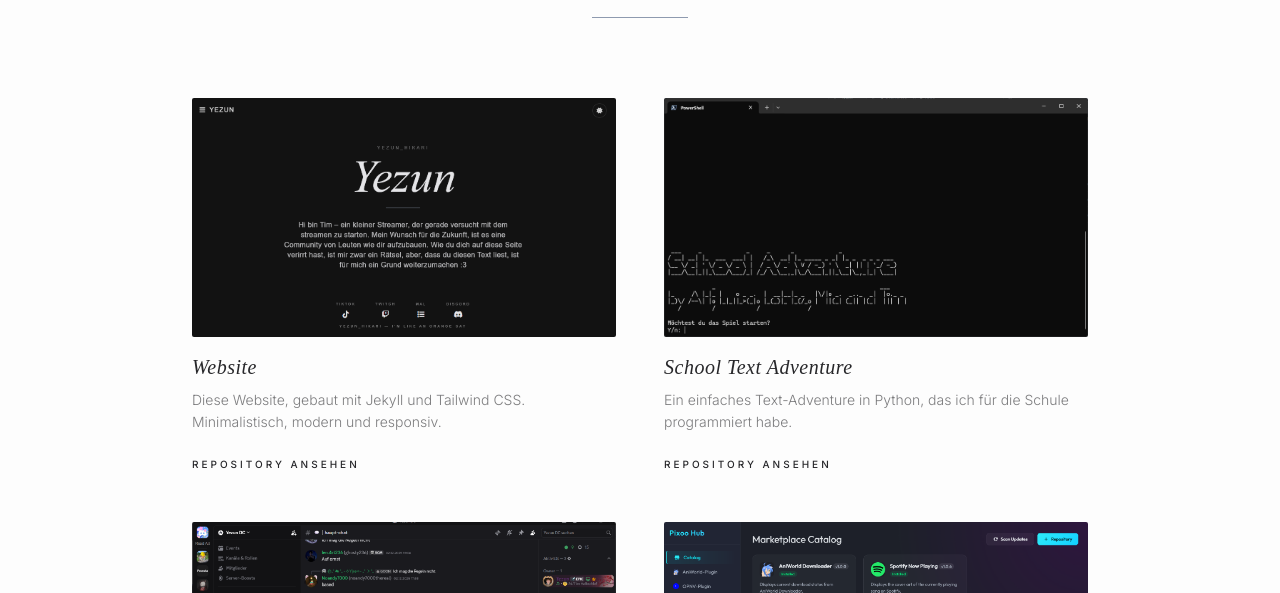
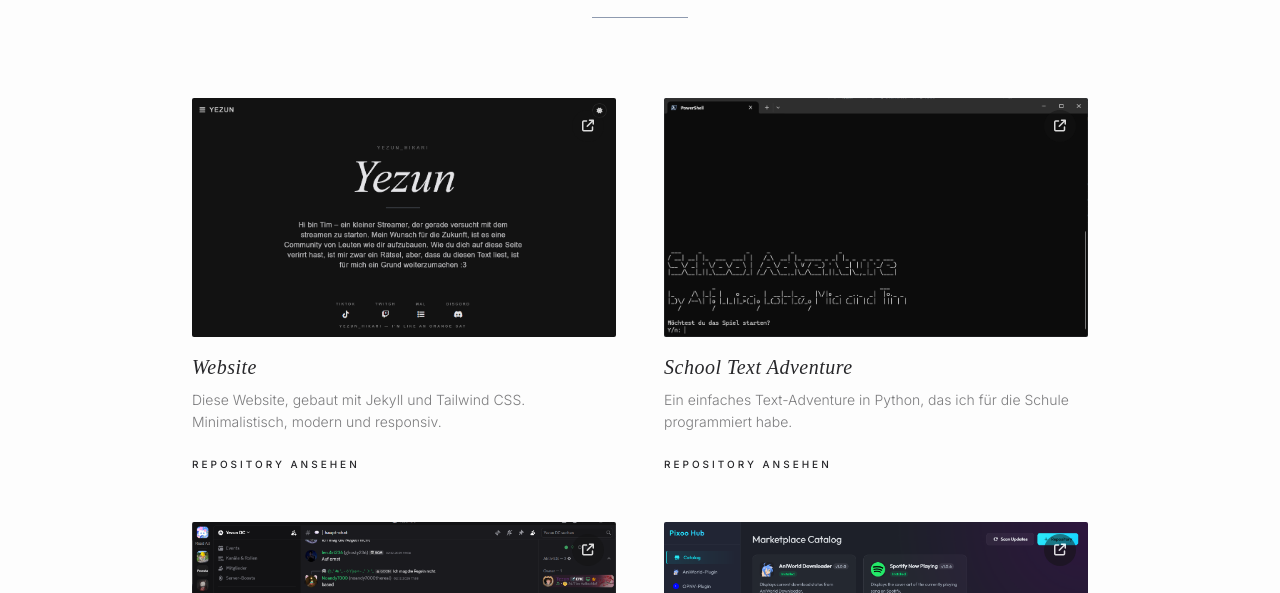
Before and after one commit to Yezun-hikari/Yezun-hikari.github.io, a Jekyll site: the page built from projects.html, in a window 1280 px wide and 900 px high. Shown: the part 307-900 px from the top of the window. Built offline with Jekyll 4.4.1, drawn with Linux system fonts in a browser that asks for light colours; some of the changed text lies outside the part shown.

Commit message:
Add XOX, Handwriting and AniWorld Downloader projects, make project images clickable
Project thumbnails now link to the project like the text link, with a
small hover zoom and an external-link hint. Projects can carry an
optional repo link shown next to the main link (also in the CMS).

Co-Authored-By: Claude Opus 5.5 <noreply@anthropic.com>
Claude-Session: https://claude.ai/code/session_018wmUPLCJ92iDsdymAaobVn

```diff
--- a/_layouts/default.html
+++ b/_layouts/default.html
@@ -105,7 +105,50 @@
             width: 100%;
         }
 
+        .project-thumb img {
+            transition: transform 0.5s ease;
+        }
+
+        .project-thumb:hover img,
+        .project-thumb:focus-visible img {
+            transform: scale(1.04);
+        }
+
+        .project-thumb:focus-visible {
+            outline: 1px solid #8e9aaf;
+            outline-offset: 4px;
+        }
+
+        .project-thumb-hint {
+            position: absolute;
+            top: 0.75rem;
+            right: 0.75rem;
+            width: 2rem;
+            height: 2rem;
+            display: flex;
+            align-items: center;
+            justify-content: center;
+            border-radius: 9999px;
+            font-size: 0.75rem;
+            color: #fff;
+            background: rgba(18, 18, 18, 0.6);
+            opacity: 0;
+            transform: translateY(-4px);
+            transition: all 0.3s ease;
+        }
+
+        .project-thumb:hover .project-thumb-hint,
+        .project-thumb:focus-visible .project-thumb-hint {
+            opacity: 1;
+            transform: translateY(0);
+        }
+
+        @media (hover: none) {
+            .project-thumb-hint { opacity: 0.85; transform: none; }
+        }
+
         @media (prefers-reduced-motion: reduce) {
+            .project-thumb img, .project-thumb-hint { transition: none; }
             .truck-wiggle { animation: none; }
             .fade-in { transition: none; transform: none; }
         }
--- a/admin/config.yml
+++ b/admin/config.yml
@@ -26,4 +26,5 @@ collections:
               - { label: "Icon (FontAwesome Klasse)", name: "icon", widget: "string", default: "fas fa-code", hint: "Z.B. 'fab fa-github' oder 'fas fa-code'" }
               - { label: "Link URL", name: "link", widget: "string", required: false }
               - { label: "Link Text", name: "link_text", widget: "string", default: "Ansehen" }
+              - { label: "Repository URL (optional, zusätzlich zum Link)", name: "repo", widget: "string", required: false }
               - { label: "Aktiv / Veröffentlicht", name: "active", widget: "boolean", default: true }
--- a/projects.html
+++ b/projects.html
@@ -16,8 +16,14 @@ title: Projekte
 
         {% for project in site.data.projects.projects %}
         <!-- Project: {{ project.title }} -->
+        {% assign clickable = false %}
+        {% if project.active and project.link %}{% assign clickable = true %}{% endif %}
         <div class="group space-y-4">
+            {% if clickable %}
+            <a href="{{ project.link }}" target="_blank" rel="noopener noreferrer" class="project-thumb aspect-video bg-zinc-100 dark:bg-zinc-800 rounded-sm overflow-hidden relative block" aria-label="{{ project.title }}: {{ project.link_text | default: 'Ansehen' }}">
+            {% else %}
             <div class="aspect-video bg-zinc-100 dark:bg-zinc-800 rounded-sm overflow-hidden relative">
+            {% endif %}
                 {% if project.image %}
                 <img src="{{ project.image }}" alt="{{ project.title }}" loading="lazy" class="w-full h-full object-cover">
                 {% else %}
@@ -25,7 +31,14 @@ title: Projekte
                     <i class="{{ project.icon | default: 'fas fa-code' }} text-6xl"></i>
                 </div>
                 {% endif %}
+                {% if clickable %}
+                <span class="project-thumb-hint" aria-hidden="true"><i class="fas fa-arrow-up-right-from-square"></i></span>
+                {% endif %}
+            {% if clickable %}
+            </a>
+            {% else %}
             </div>
+            {% endif %}
             <div class="space-y-2">
                 <h3 class="text-xl font-serif italic tracking-wide">{{ project.title }}</h3>
                 <p class="text-sm opacity-60 font-light leading-relaxed">
@@ -34,6 +47,9 @@ title: Projekte
                 <div class="pt-2">
                     {% if project.active %}
                     <a href="{{ project.link }}" target="_blank" rel="noopener noreferrer" class="back-link text-[10px] tracking-[0.3em] uppercase font-medium">{{ project.link_text | default: 'Ansehen' }}</a>
+                    {% if project.repo %}
+                    <a href="{{ project.repo }}" target="_blank" rel="noopener noreferrer" class="back-link text-[10px] tracking-[0.3em] uppercase font-medium opacity-60" style="margin-left: 1.5rem;">Repository</a>
+                    {% endif %}
                     {% else %}
                     <span class="text-[10px] tracking-[0.3em] uppercase font-medium opacity-30">{{ project.link_text | default: 'In Arbeit' }}</span>
                     {% endif %}
```
Also changed, not shown: _data/projects.yml (+27 -0 lines), assets/images/projects/aniworld-downloader.jpg (added), assets/images/projects/handwriting.png (added), assets/images/projects/xox.png (added).
